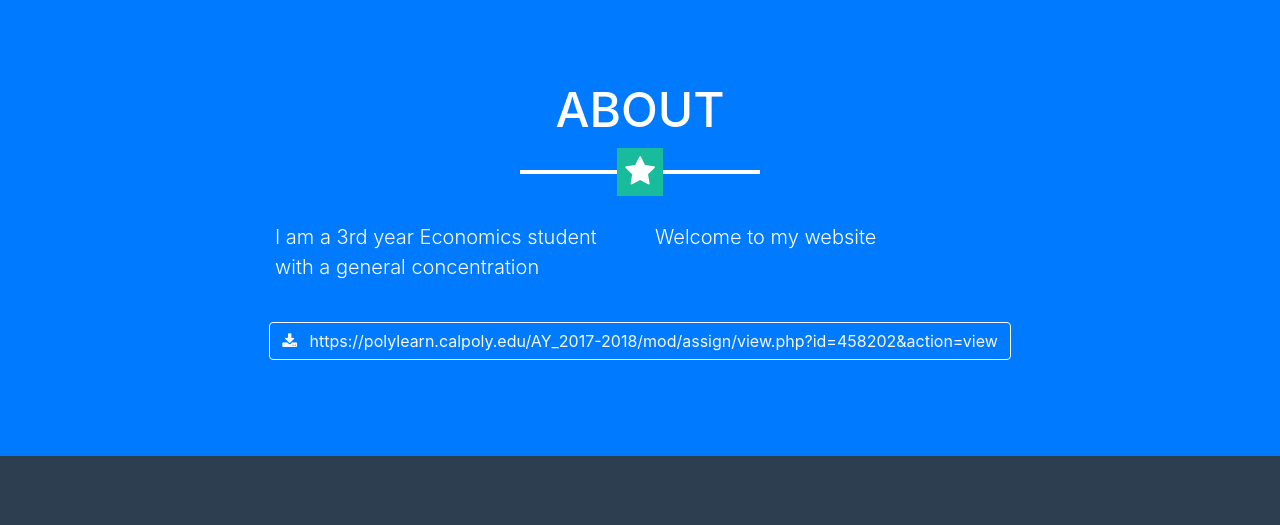
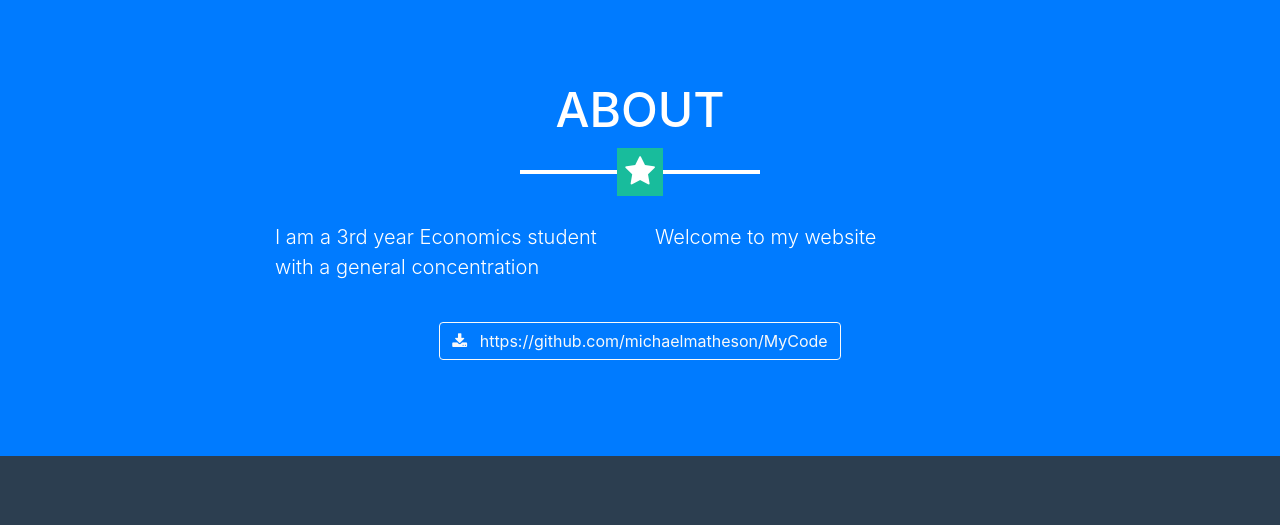
Before and after one commit to michaelmatheson/michaelmatheson.github.io, a website with bundled scripts: page index.html in a window 1280 px wide. Shown: the part 790-1315 px from the top of the page. Built offline with nearby package versions, Linux system fonts and the light colour scheme.

Commit message:
Update index.html

```diff
--- a/index.html
+++ b/index.html
@@ -79,7 +79,7 @@
         <div class="text-center mt-4">
           <a class="btn btn-xl btn-outline-light" href="#">
             <i class="fa fa-download mr-2"></i>
-            https://polylearn.calpoly.edu/AY_2017-2018/mod/assign/view.php?id=458202&action=view
+            https://github.com/michaelmatheson/MyCode
           </a>
         </div>
       </div>
```
